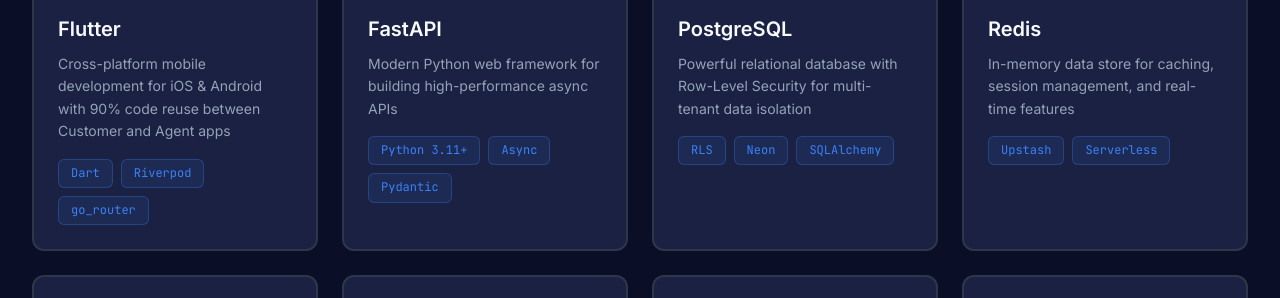
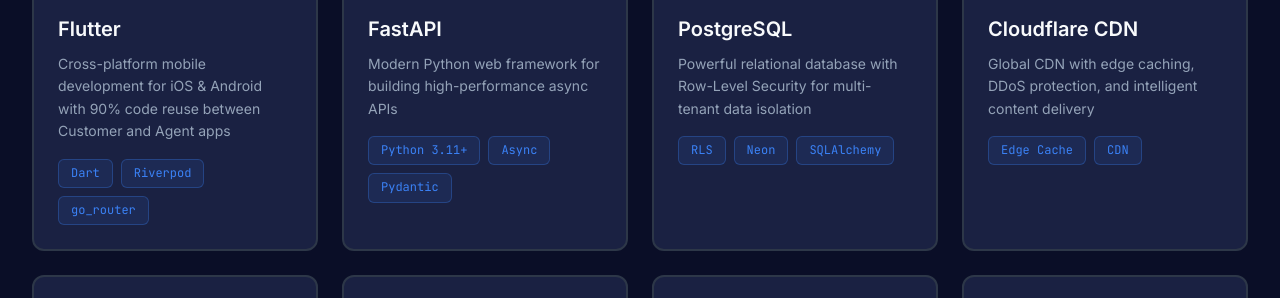
Before and after one commit to live-call-intelligence-team/meat, a plain HTML site: page 5-month-plan.html in a window 1280 px wide. Shown: the part 456-754 px from the top of the page. Drawn offline with Linux system fonts and the light colour scheme.

Commit message:
Replace Redis with Cloudflare CDN for edge caching

```diff
--- a/5-month-plan.html
+++ b/5-month-plan.html
@@ -375,12 +375,13 @@
 
                 <div class="tech-card">
                     <span class="tech-icon">⚡</span>
-                    <div class="tech-name">Redis</div>
-                    <div class="tech-desc">In-memory data store for caching, session management, and real-time features
+                    <div class="tech-name">Cloudflare CDN</div>
+                    <div class="tech-desc">Global CDN with edge caching, DDoS protection, and intelligent content
+                        delivery
                     </div>
                     <div class="tech-tags">
-                        <span class="tech-tag">Upstash</span>
-                        <span class="tech-tag">Serverless</span>
+                        <span class="tech-tag">Edge Cache</span>
+                        <span class="tech-tag">CDN</span>
                     </div>
                 </div>
 
@@ -559,8 +560,8 @@
                         </div>
                         <div class="flow-box orange">
                             <span class="flow-icon">⚡</span>
-                            <div class="flow-title">Redis</div>
-                            <div class="flow-subtitle">Cache & Sessions</div>
+                            <div class="flow-title">Cloudflare Cache</div>
+                            <div class="flow-subtitle">Edge Caching & CDN</div>
                         </div>
                         <div class="flow-box purple">
                             <span class="flow-icon">🕸️</span>
@@ -822,7 +823,7 @@
                             </div>
                             <div class="deliverable-item">
                                 <strong>Performance</strong>
-                                Redis caching, query optimization, API improvements
+                                Cloudflare edge caching, query optimization, API improvements
                             </div>
                         </div>
                     </div>
```
